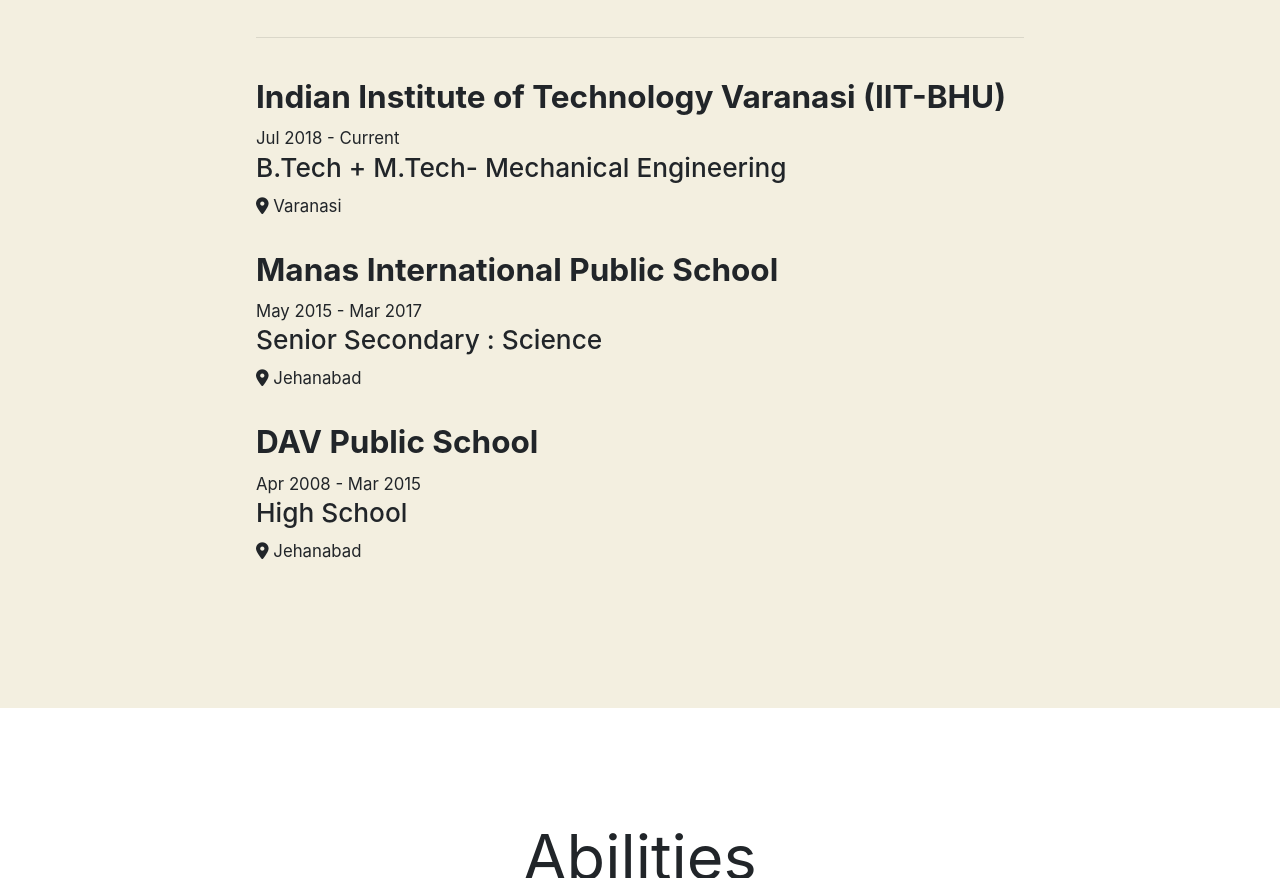
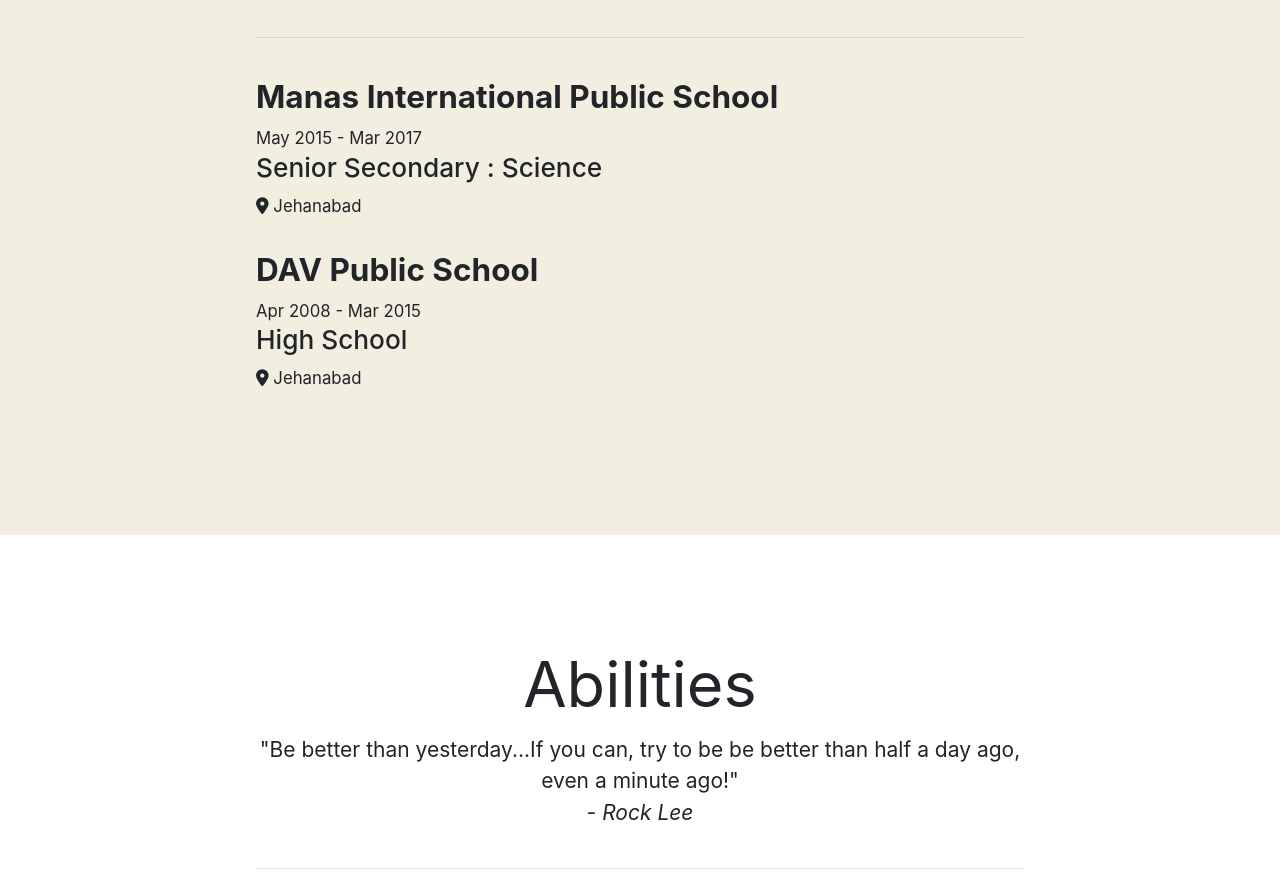
Before and after one commit to irishirajj/irishirajj.github.io, a plain HTML site: page index.html in a window 1280 px wide. Shown: the part 912-1790 px from the top of the page. Drawn offline with nearby package versions, Linux system fonts and the light colour scheme.

Commit message:
Update index.html

```diff
--- a/index.html
+++ b/index.html
@@ -115,13 +115,13 @@
 		<hr>
 
 
-		<div class="school">
+		<!--<div class="school">
 			<h4>Indian Institute of Technology Varanasi (IIT-BHU)</h4>
 			<span>Jul 2018 - Current</span>
 			<h5>B.Tech + M.Tech- Mechanical Engineering</h5>
 			<i class="fas fa-map-marker-alt"></i>
 			<span>Varanasi</span>
-		</div>
+		</div>-->
 
 		<div class="school">
 			<h4>Manas International Public School</h4>
```
